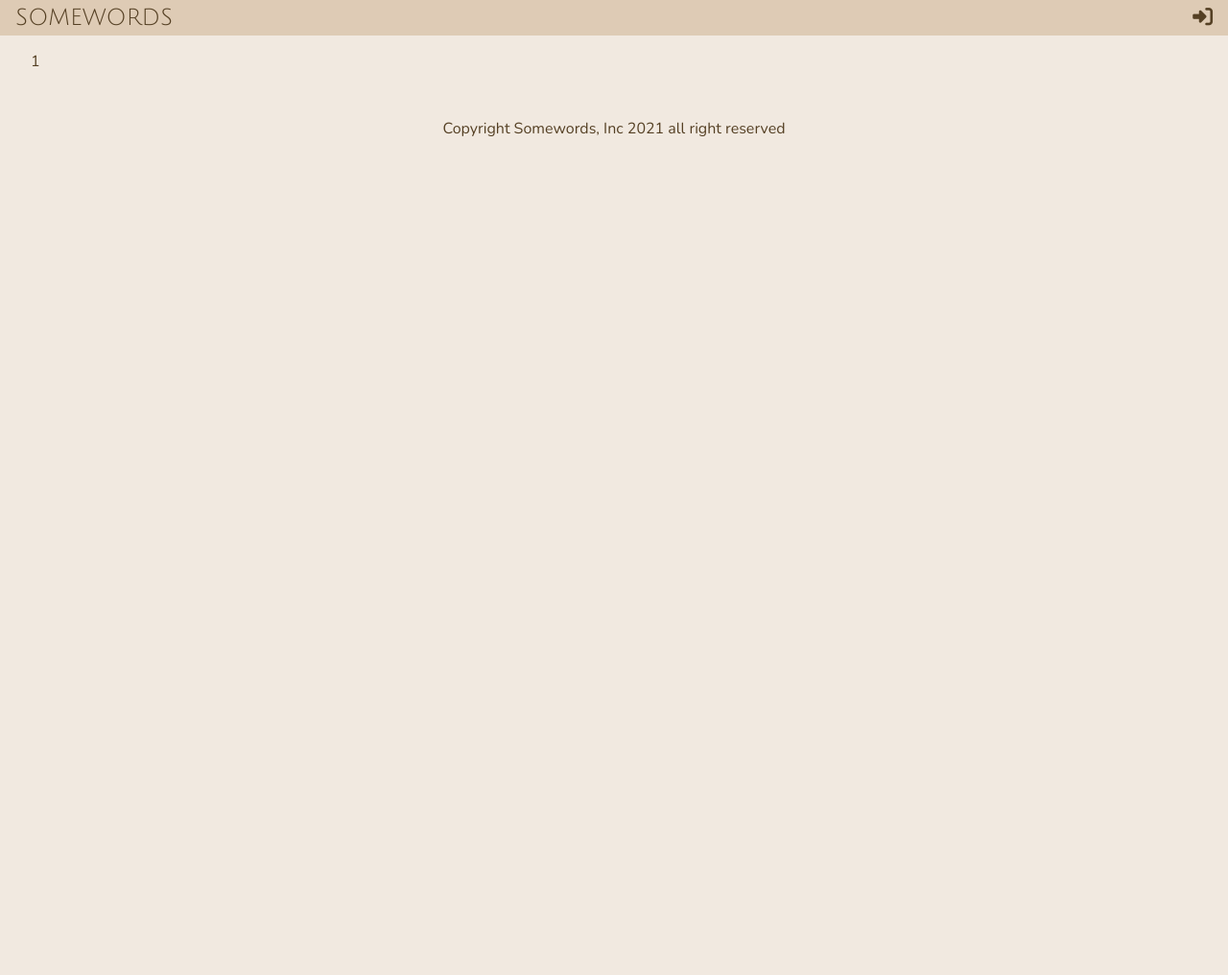
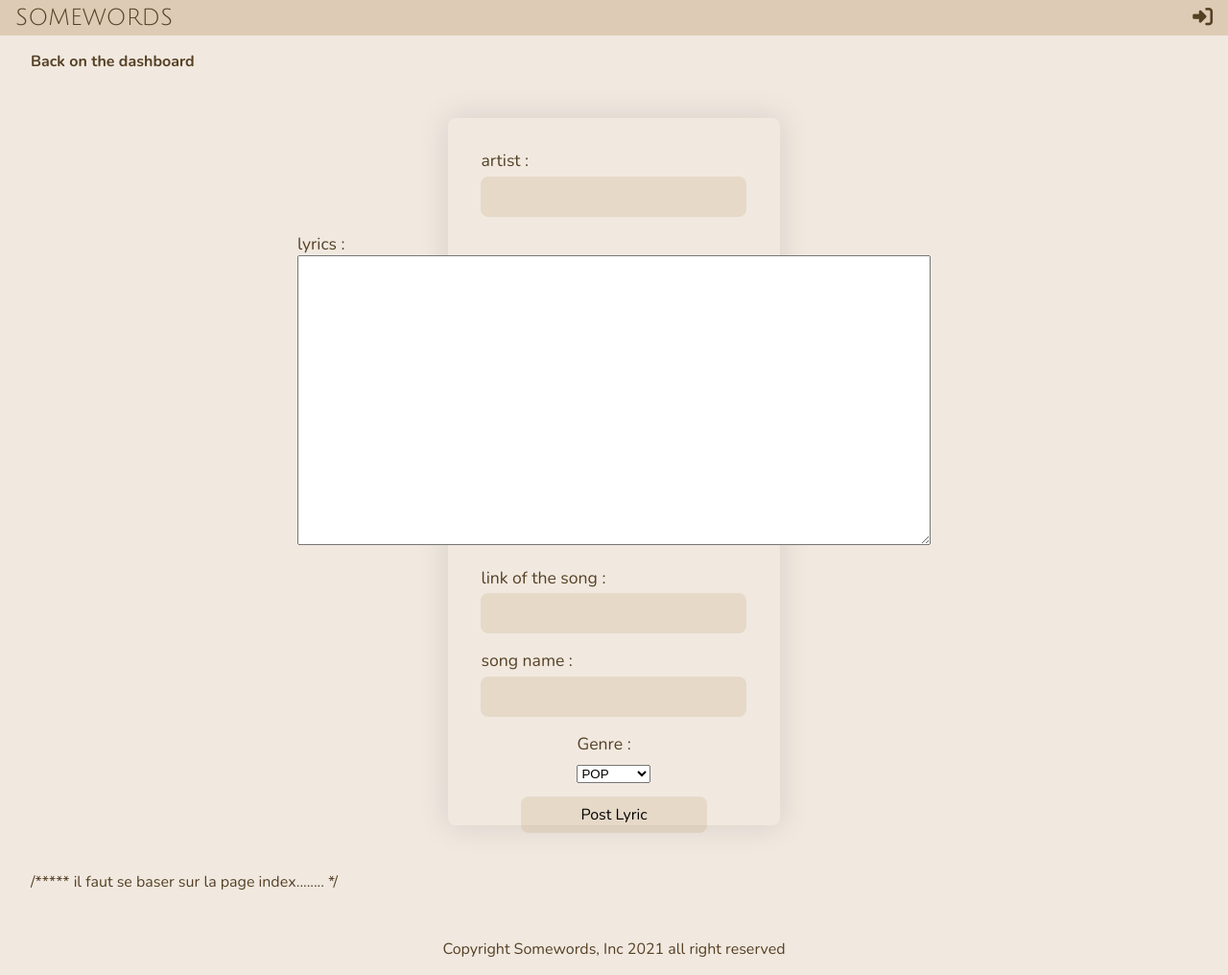
Before and after one commit to Darksq23/somewords-v1, a PHP site: page /edit.php?id=1 in a window 1280 px wide. Shown: the whole page at 96% size. Before the commit the page ends 142 px from the top, so only its background shows below. Run offline with PHP 8.4, Linux system fonts and the light colour scheme; data that the repository does not hold is empty; some libraries are stand-ins or nearby versions.

Commit message:
sleepy work

```diff
--- a/admin_page.php
+++ b/admin_page.php
@@ -36,7 +36,9 @@
         </div>
 
         <div class="dashboard" id="hide">
-
+            <div class="modal__box">
+                <h2 class="modal__box--header">Box</h2>
+            </div>
             <div class="admin_action_panel">
                 <p class="welcome__message">welcome back administrator <?= $_SESSION['username'] ?></p>
                 <ul>
@@ -87,7 +89,7 @@
                             <td class="table__element"><?php echo $data['artist']; ?></td>
                             <td class="table__element"><?php echo $data['time_of_upload']; ?></td>
                             <td class="table__element__small"><?php echo $data['genre']; ?></td>
-                            <td class="table__element__small action"><a href="traitement.php?action=edit&message=test&id=<?php echo $data['id']; ?>" id="edit" class="links action__btn"><i class="fas fa-edit"></i></a>
+                            <td class="table__element__small action"><a href="edit.php?id=<?php echo $data['id']; ?>" id="edit" class="links action__btn"><i class="fas fa-edit"></i></a>
                             </td>
                             <td class="table__element__small action"><a href="traitement.php?action=delete&id=<?php echo $data['id']; ?>" id="edit" class="links action__btn"><i class="fas fa-trash-alt"></i></a></a>
                             </td>
--- a/edit.php
+++ b/edit.php
@@ -1,13 +1,106 @@
 <?php
-/* edit page */
+require "header.php";
+require "basis.php";
 
-include "header.php";
+$data = $dbconnection->prepare('select * from lyrics where id = :id');
+$data->execute([
+    'id' => $_GET['id']
+]);
 ?>
 
-<?= $_GET['id']; ?>
+<?php while($res = $data->fetch()): ?>
+<h3 class="title">edit <?= $res->song_name ?></h3>
+<?php endwhile ?>
+<h4><a href="admin_page.php" class="links">Back on the dashboard</a></h4>
+<div class="container">
+    <div class="form">
+        <form action="traitement.php?action=insert" method="post">
+            <div class="form_input_box">
+                <label>artist :
+                    <input type="text" name="artist" maxlength="100" required>
+                </label>
+            </div>
 
-<?php
+            <div class="form_input_box">
+                <label>lyrics :
+                    <textarea name="lyrics" rows="20" cols="80" required></textarea>
+                </label>
+            </div>
 
-include "footer.php";
+            <div class="form_input_box">
+                <label>link of the song :
+                    <input type="text" name="link" required>
+                </label>
+            </div>
 
-?>
+            <div class="form_input_box">
+                <label> song name :
+                    <input type="text" name="song_name" maxlength="150">
+                </label>
+            </div>
+            <div class="form_input_box">
+                <label for="genre">Genre : </label>
+                <select name="genre" id="genre">
+                    <option value="POP">POP</option>
+                    <option value="RNB">RNB</option>
+                    <option value="HIP HOP">HIP HOP</option>
+                </select>
+            </div>
+            <input type="submit" value="Post Lyric" class="btn box">
+        </form>
+    </div>
+</div>
+
+
+
+
+/***** il faut se baser sur
+
+la page index........
+
+*/
+
+
+
+
+
+
+
+<?php while($res = $data->fetch()) { ?>
+        <div class="card_box">
+            <div class="card__header">
+                <h3 class="song__name">Title : <?php echo $res['song_name']; ?></h3>
+                <p class="song__artist">Artist : <?php echo $res['artist']; ?></p>
+            </div>
+            <div class="part__lyrics">
+                <p class="preview gradient">
+                    <?php
+                    $shap = strlen($res['lyrics']);
+                    if ($shap >= 80) {
+                        echo substr($res['lyrics'], 0, 80)."...";
+                    }
+                     else {
+                         echo $res['lyrics'];
+                     }
+                    ?>
+                    <a href="lyrics.php?song_name=<?php echo $res['song_name']; ?>" class="read__more" id="read__more__button">Read
+                        more</a>
+                </p>
+
+            </div>
+            <div class="card__footer">
+                <p class="song__genre">Genre : <?php echo $res['genre']; ?> </p>
+                <p class="song__genre">Time : <?php echo $res['time_of_upload']; ?></p>
+            </div>
+            <hr class="line"/>
+        </div>
+        <?php
+    }$data->closeCursor();
+    ?>
+
+
+
+
+
+
+<?php require "footer.php"?>
--- a/static/css/style.css
+++ b/static/css/style.css
@@ -152,6 +152,7 @@
 .alert__box {
     width: 30%;
 }
+
 .message__box {
     width: 100%;
 }
```
